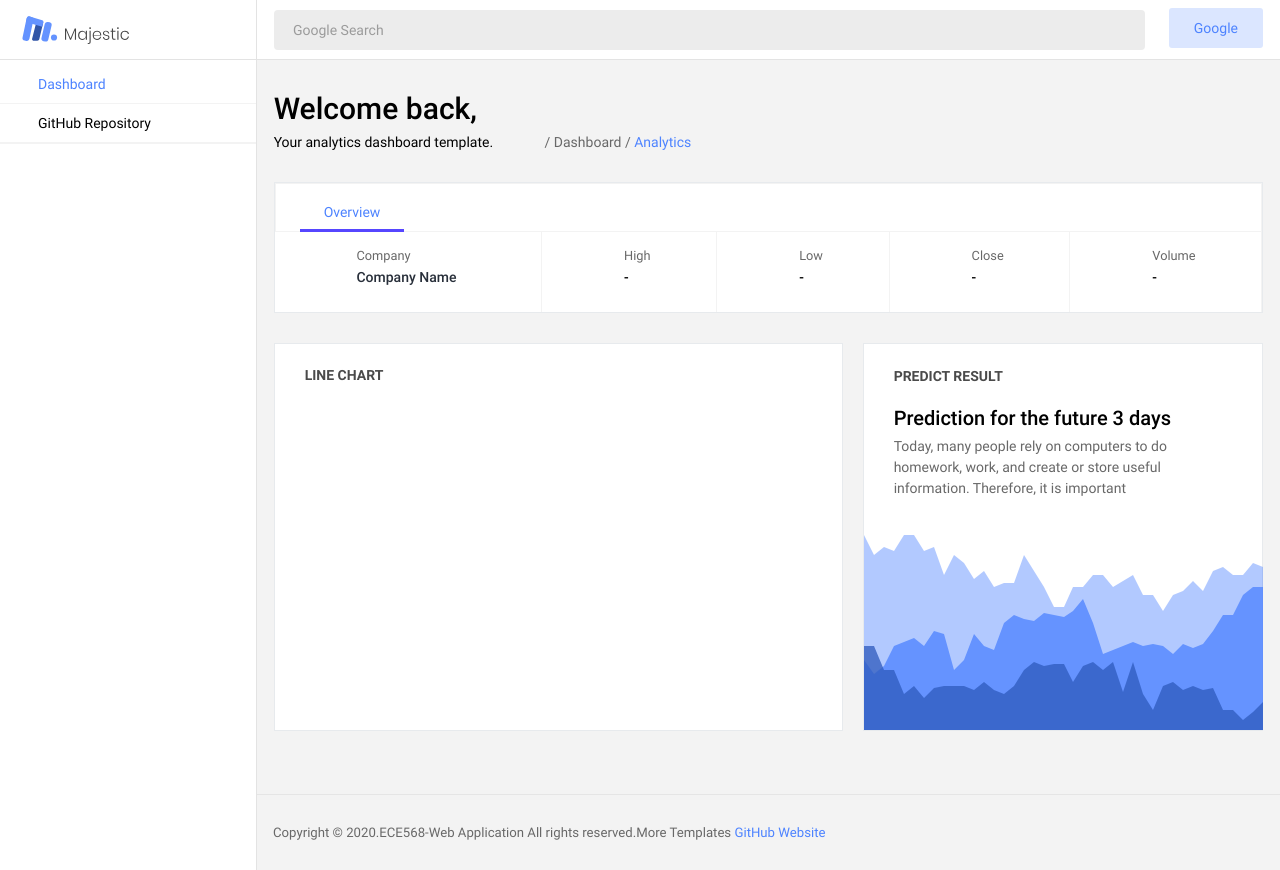
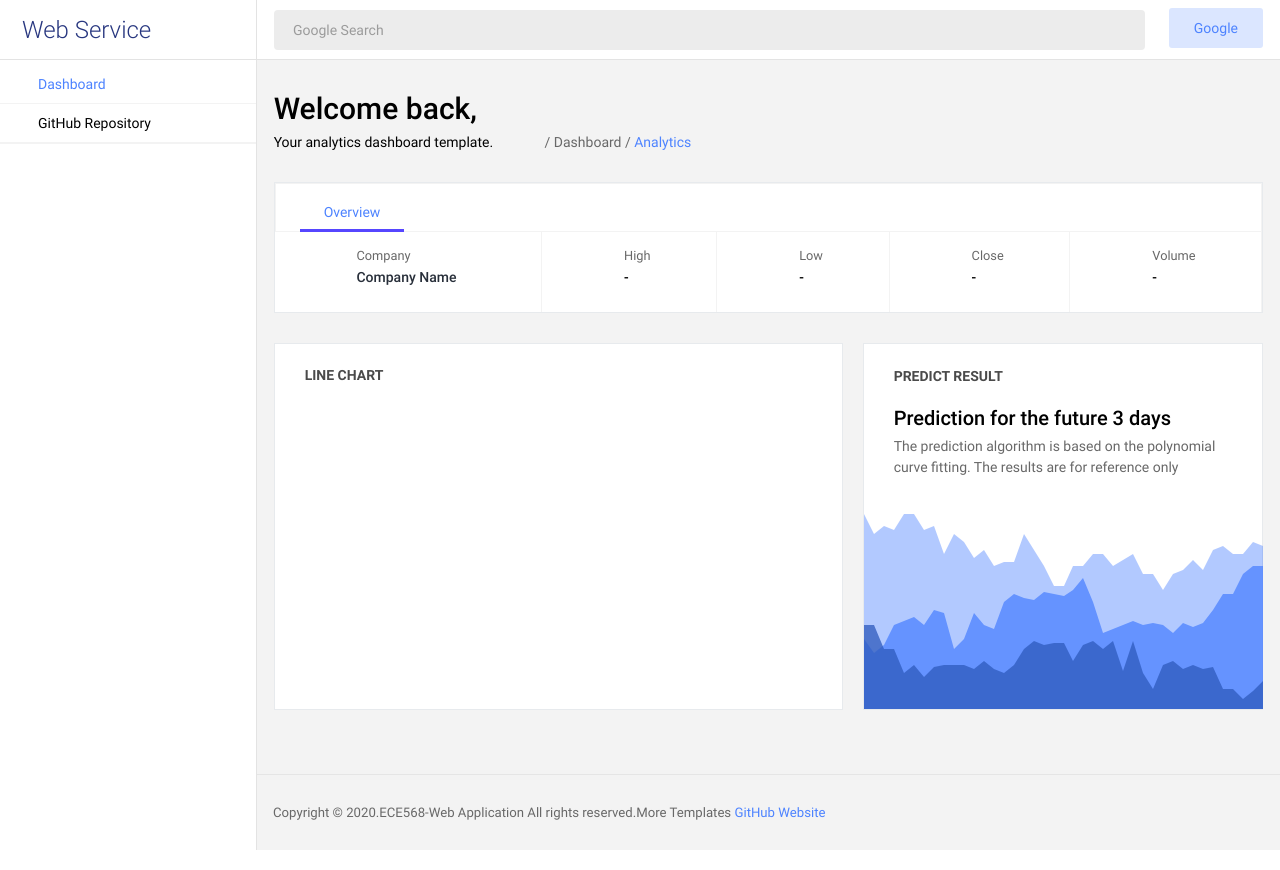
Before and after one commit to JosephYSF/Web_Service568, a Flask app: page / in a window 1280 px wide. Run offline with Flask 2, Linux system fonts and the light colour scheme; a map, chart or similar area stays blank; some libraries are stand-ins or nearby versions.

Commit message:
Final version by Sifan

```diff
--- a/Service/templates/index.html
+++ b/Service/templates/index.html
@@ -24,8 +24,8 @@
     <nav class="navbar col-lg-12 col-12 p-0 fixed-top d-flex flex-row">
             <div class="navbar-brand-wrapper d-flex justify-content-center">
         <div class="navbar-brand-inner-wrapper d-flex justify-content-between align-items-center w-100">
-          <a class="navbar-brand brand-logo" href="index.html"><img src="/static/images/logo.svg" alt="logo"/></a>
-          <a class="navbar-brand brand-logo-mini" href="index.html"><img src="/static/images/logo-mini.svg" alt="logo"/></a>
+          <a class="navbar-brand brand-logo display-3">Web Service</a>
+          <a class="navbar-brand brand-logo-mini"><img src="/static/images/logo-mini.svg" alt="logo"/></a>
           <button class="navbar-toggler navbar-toggler align-self-center" type="button" data-toggle="minimize">
             <span class="mdi mdi-sort-variant"></span>
           </button>
@@ -459,7 +459,7 @@
                   <p class="display-2" id="pred1">
                   <p class="display-2" id="pred2">
                   <h4>Prediction for the future 3 days</h4>
-                  <p class="text-muted">Today, many people rely on computers to do homework, work, and create or store useful information. Therefore, it is important </p>
+                  <p class="text-muted">The prediction algorithm is based on the polynomial curve fitting. The results are for reference only</p>
 {#                  <div id="total-sales-chart-legend"></div>#}
                 </div>
                 <canvas id="total-sales-chart"></canvas>
```
